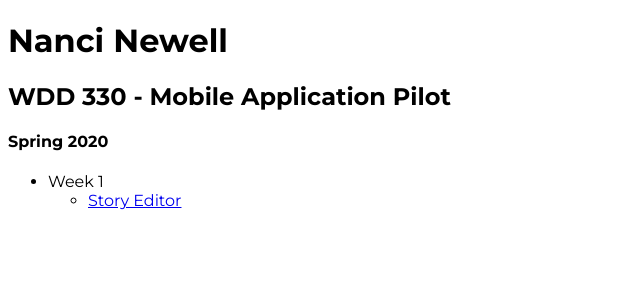
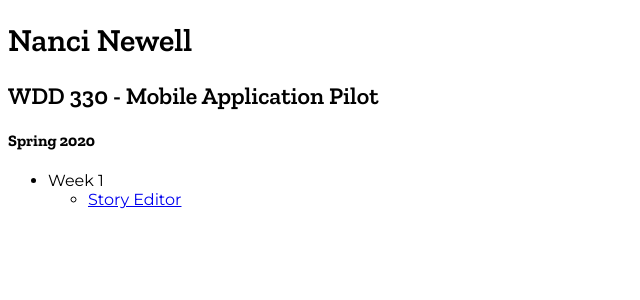
Before and after one commit to nancinewell/wdd330, a PHP site: page / in a window 1280 px wide. Shown: the top 300 px of the page, without its empty margins (0-640 px from the left). Run offline with PHP 8.4, Linux system fonts and the light colour scheme.

Commit message:
update css

```diff
--- a/main.css
+++ b/main.css
@@ -10,3 +10,11 @@ body{
 	font-family: 'Montserrat', sans-serif;
 	font-weight: 400;
 }
+
+h1, h2, h3, h4, h5, h6 {
+	font-family: 'Zilla Slab', serif;
+}
+
+h1, h2 {
+	font-weight: 600;
+}
```
